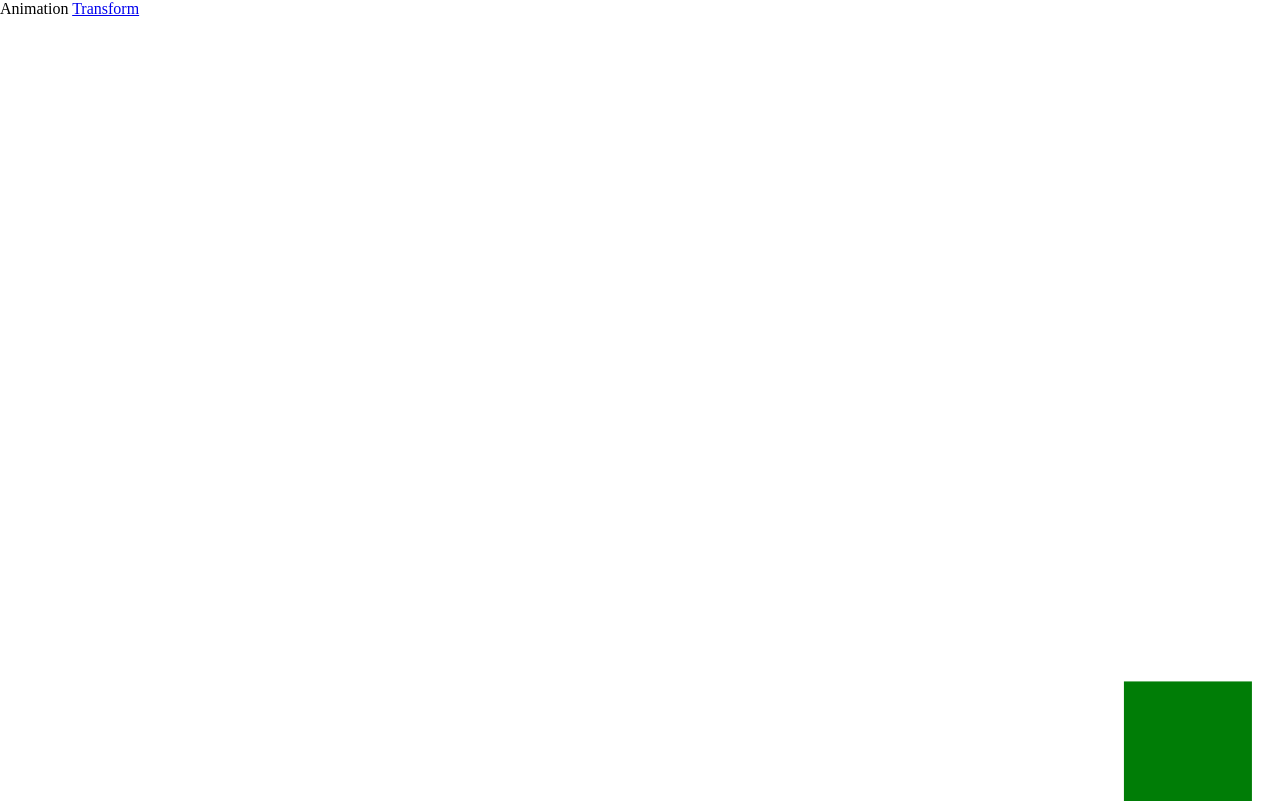
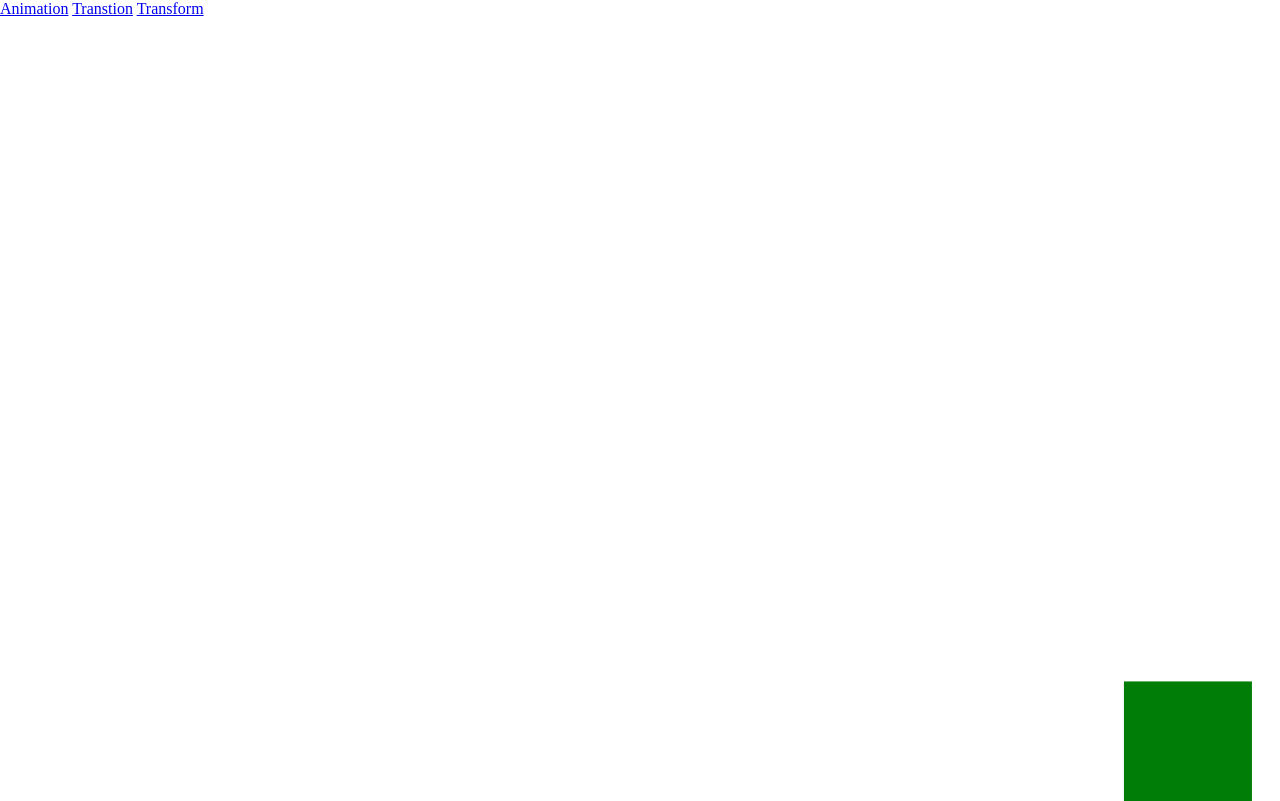
Before and after one commit to rekharani-21/Animation, a plain HTML site: page index.html in a window 1280 px wide. Drawn offline with Linux system fonts and the light colour scheme.

Commit message:
Update index.html

```diff
--- a/index.html
+++ b/index.html
@@ -61,9 +61,9 @@
 </head>
 
 <body>
-    <a herf="animation.html">Animation</a>
-    <a href="transition.html>Transtion</a>
-    <a href="transform.html>Transform</a>
+    <a href="animation.html">Animation</a>
+    <a href="transition.html">Transtion</a>
+    <a href="transform.html">Transform</a>
 
     <main></main>
 </body>
```
